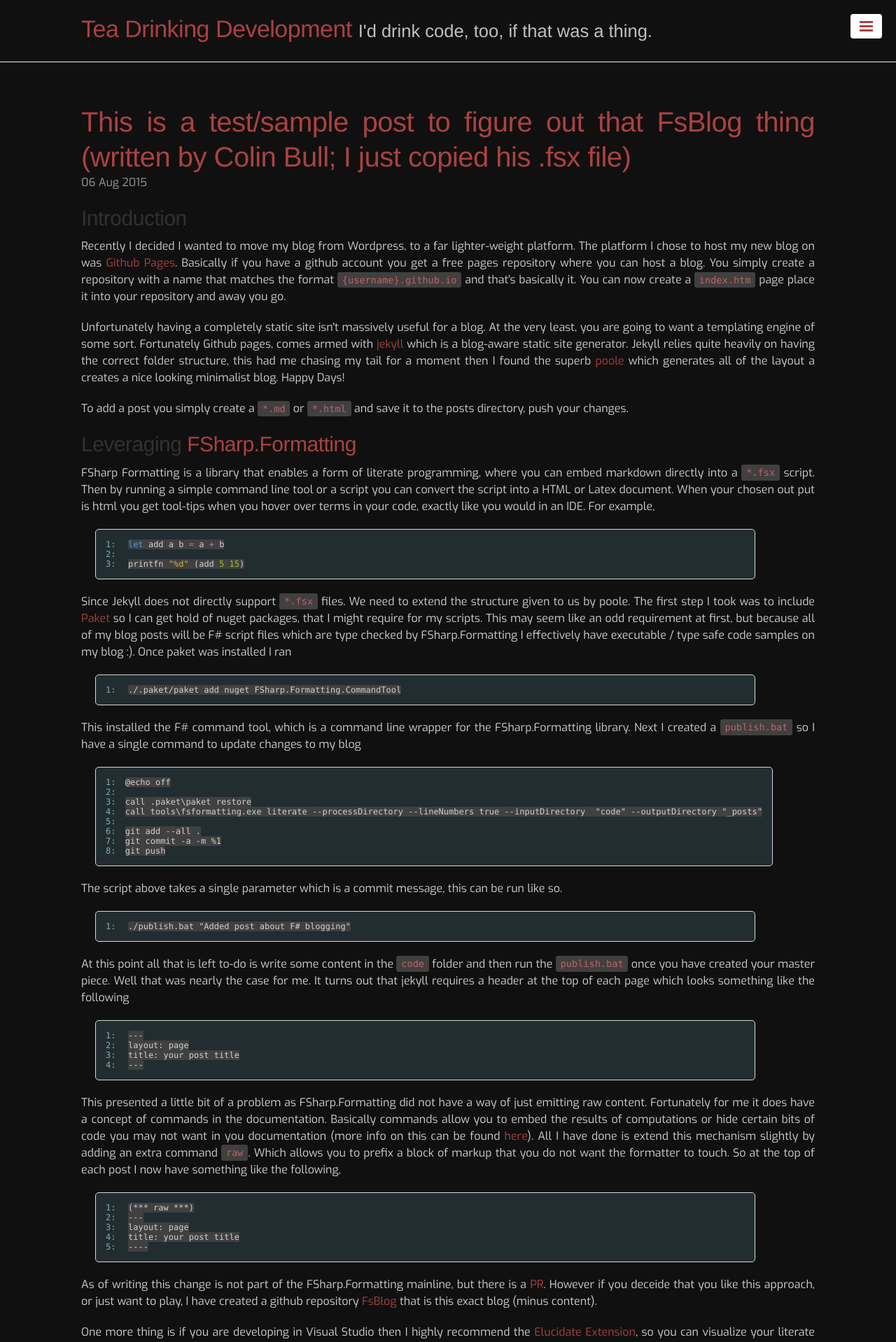
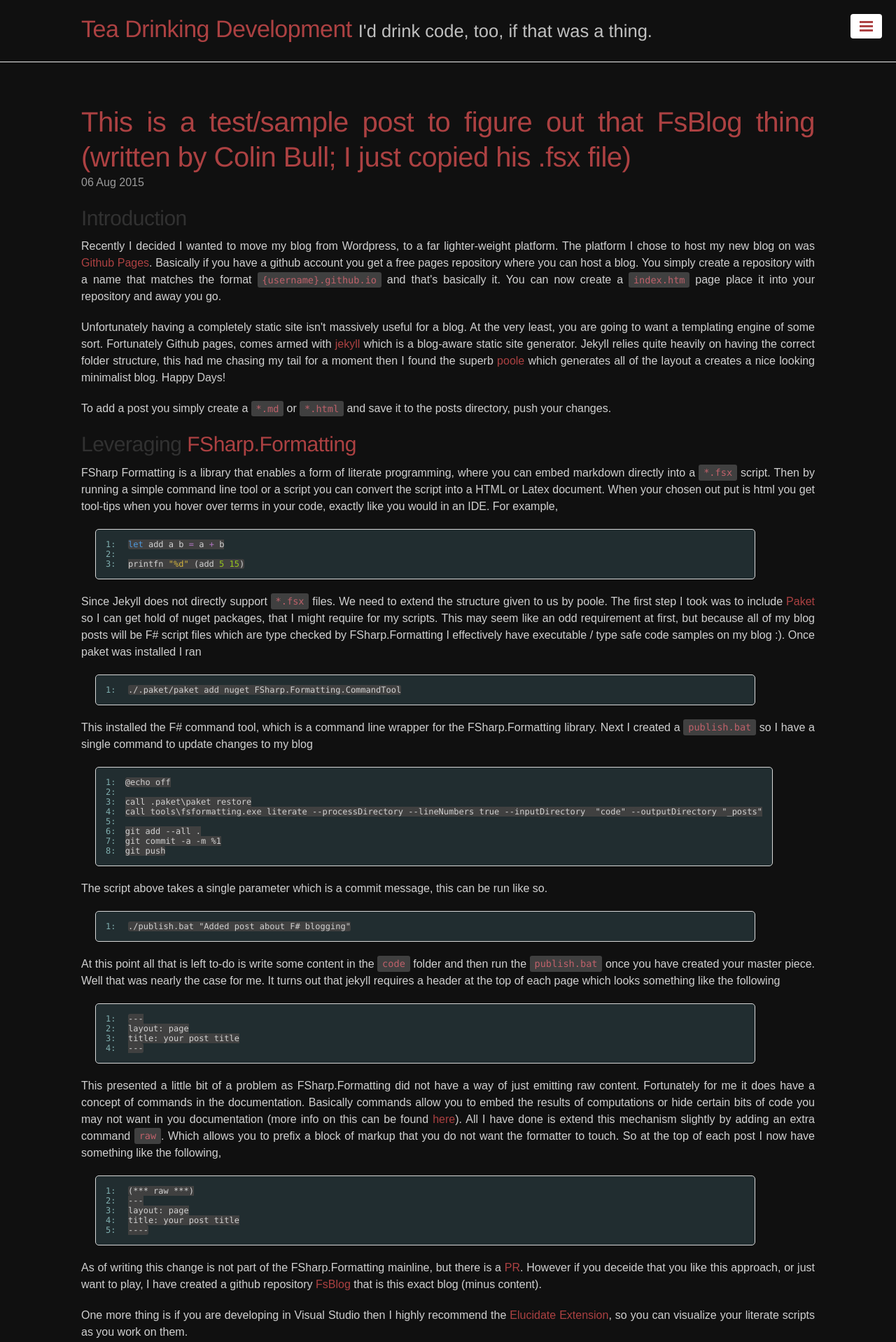
Before and after one commit to TeaDrivenDev/TeaDrivenDev.github.io, a Jekyll site: the page built from index.html, in a window 1280 px wide. Shown: the top 1918 px of the page at 70% size. Built offline with Jekyll 4.4.1, drawn with Linux system fonts in a browser that asks for light colours; some web fonts are replaced; Markdown is read by kramdown in place of the engine named in the settings; the list of posts is cut into pages by our own code.

Commit message:
Update head.html

```diff
--- a/_includes/head.html
+++ b/_includes/head.html
@@ -14,12 +14,11 @@
   </title>
 
   <!-- CSS -->
-  <link rel="stylesheet" href="{{ site.baseurl }}public/css/poole.css">
-  <link rel="stylesheet" href="{{ site.baseurl }}public/css/syntax.css">
-  <link rel="stylesheet" href="{{ site.baseurl }}public/css/lanyon.css">
+  <link rel="stylesheet" href="{{ site.baseurl }}public/css/poole.css" />
+  <link rel="stylesheet" href="{{ site.baseurl }}public/css/syntax.css" />
+  <link rel="stylesheet" href="{{ site.baseurl }}public/css/lanyon.css" />
   <link rel="stylesheet" href="{{ site.baseurl }}public/css/tips.css" />
-  <link href='http://fonts.googleapis.com/css?family=Exo' rel='stylesheet' type='text/css'>
-
+  <link type="text/css" rel="stylesheet" href="http://fonts.googleapis.com/css?family=Bitter|Roboto:300,100|Oswald:300|Source+Code+Pro" />
   <!-- Icons -->
   <link rel="apple-touch-icon-precomposed" sizes="144x144" href="/public/apple-touch-icon-144-precomposed.png">
   <link rel="shortcut icon" href="{{ site.baseurl }}/public/favicon.ico">
```
